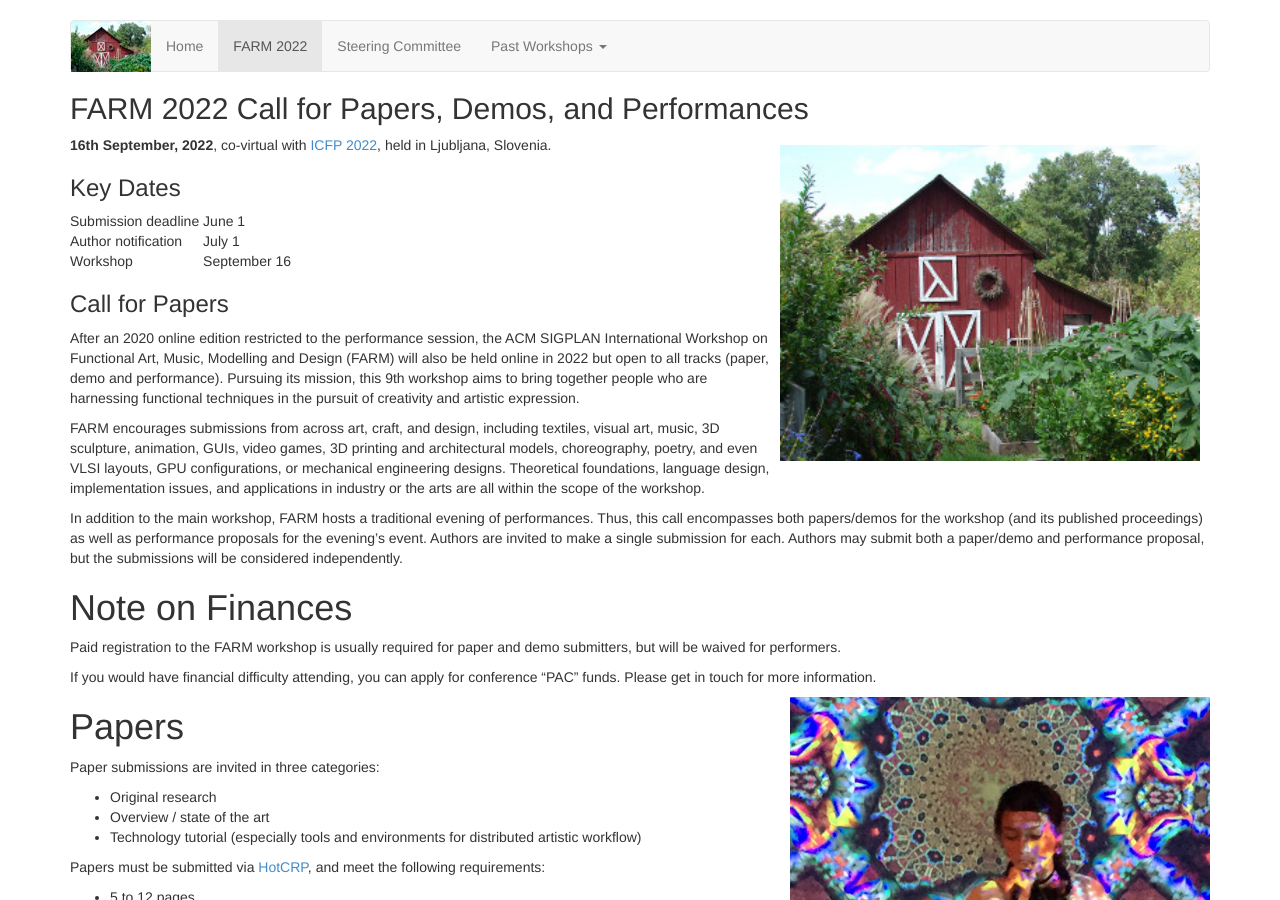
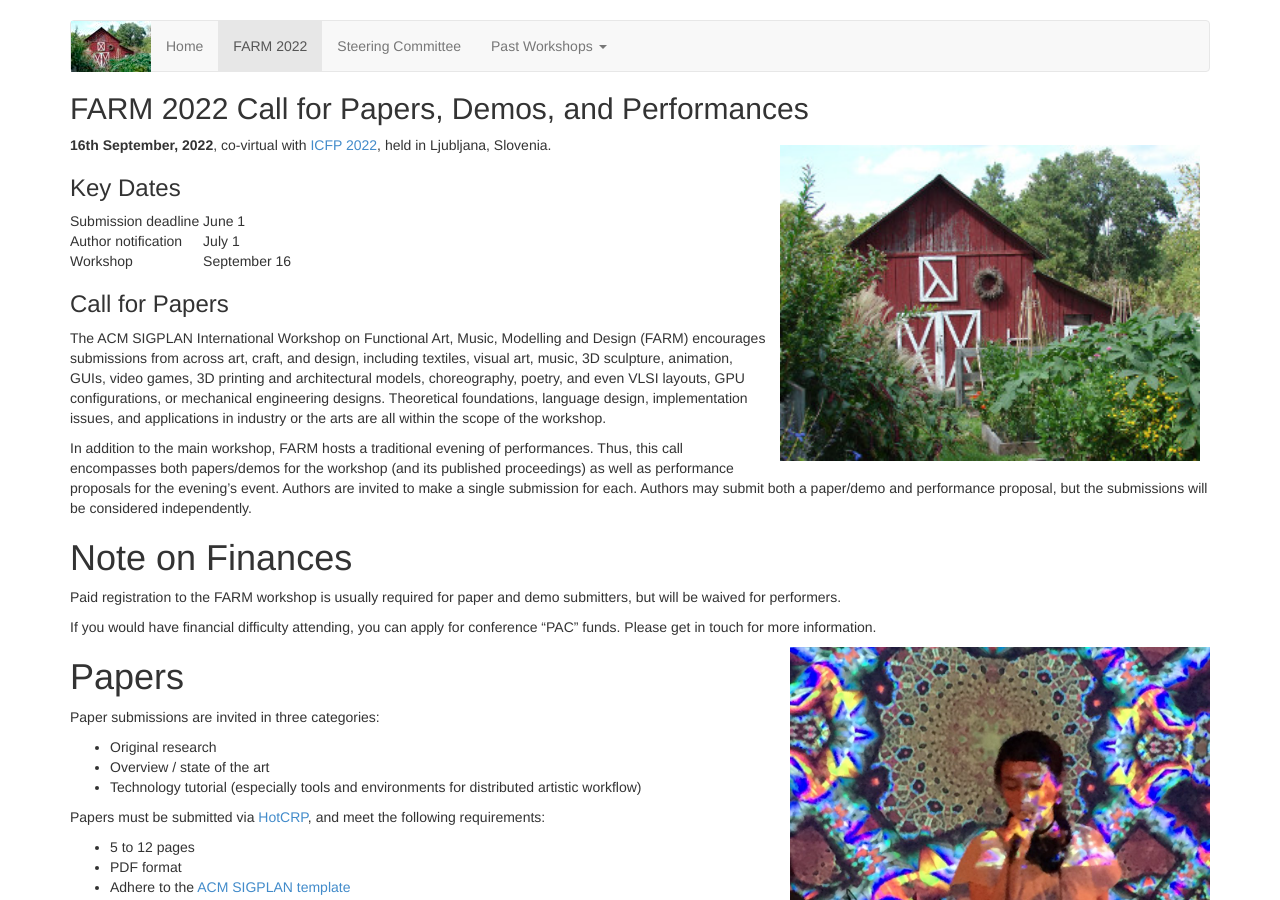
Before and after one commit to functional-art/functional-art.github.com, a Jekyll site: the page built from 2022/cfp.md, in a window 1280 px wide and 900 px high. Built offline with Jekyll 4.4.1, drawn with Linux system fonts in a browser that asks for light colours; nearby versions of some CDN libraries.

Commit message:
Zapped obsolete 2021 text

```diff
--- a/2022/cfp.md
+++ b/2022/cfp.md
@@ -19,21 +19,14 @@ active: farm2022
 
 ### Call for Papers
 
-After an 2020 online edition restricted to the performance session,
-the ACM SIGPLAN International Workshop on Functional Art, Music,
-Modelling and Design (FARM) will also be held online in 2022 but open
-to all tracks (paper, demo and performance). Pursuing its mission,
-this 9th workshop aims to bring together people who are harnessing
-functional techniques in the pursuit of creativity and artistic
-expression.
-
-FARM encourages submissions from across art, craft, and design,
-including textiles, visual art, music, 3D sculpture, animation, GUIs,
-video games, 3D printing and architectural models, choreography,
-poetry, and even VLSI layouts, GPU configurations, or mechanical
-engineering designs. Theoretical foundations, language design,
-implementation issues, and applications in industry or the arts are
-all within the scope of the workshop.
+The ACM SIGPLAN International Workshop on Functional Art, Music,
+Modelling and Design (FARM) encourages submissions from across art,
+craft, and design, including textiles, visual art, music, 3D
+sculpture, animation, GUIs, video games, 3D printing and architectural
+models, choreography, poetry, and even VLSI layouts, GPU
+configurations, or mechanical engineering designs. Theoretical
+foundations, language design, implementation issues, and applications
+in industry or the arts are all within the scope of the workshop.
 
 In addition to the main workshop, FARM hosts a traditional evening of
 performances. Thus, this call encompasses both papers/demos for the
```
